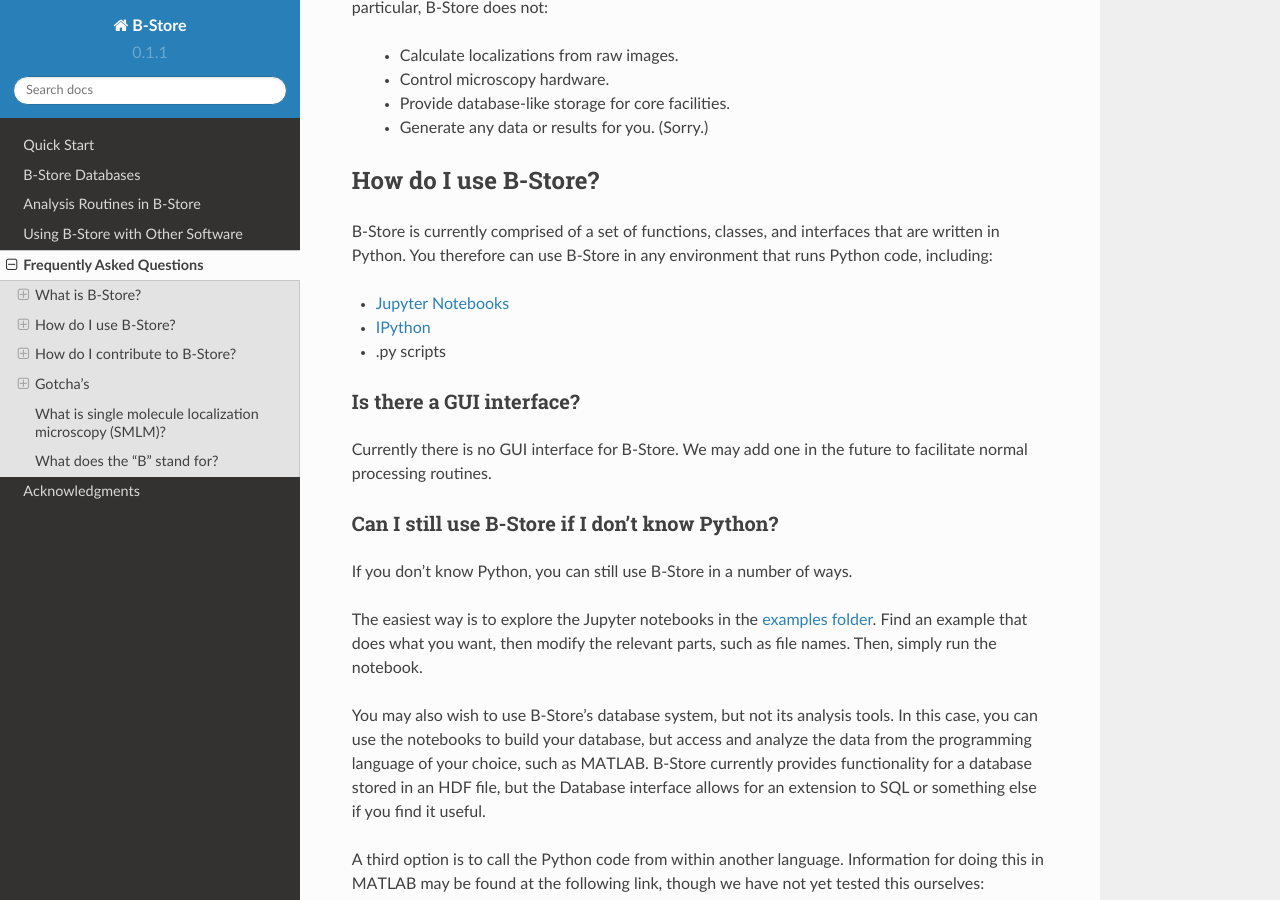
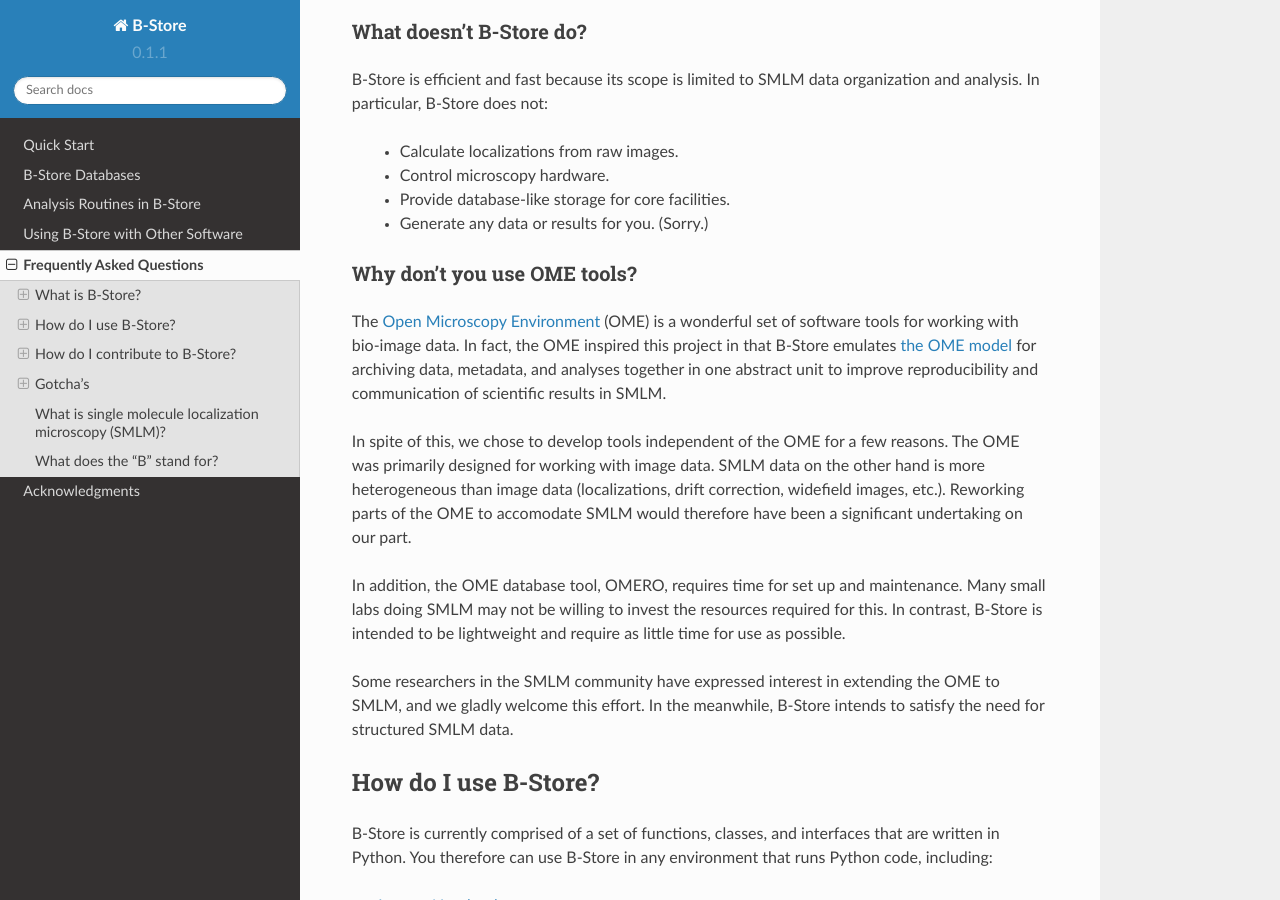
Before and after one commit to kmdouglass/bstore, a Sphinx documentation site: the page built from docs/faq.rst, in a window 1280 px wide and 900 px high, scrolled down 1894 px. Built offline with Sphinx 7.4.7 and the Read the Docs theme 2.0.0, drawn with Linux system fonts in a browser that asks for light colours; some of the changed text lies outside the part shown.

Commit message:
Updated the FAQ.

```diff
--- a/docs/faq.rst
+++ b/docs/faq.rst
@@ -79,6 +80,37 @@
     + Control microscopy hardware.
     + Provide database-like storage for core facilities.
     + Generate any data or results for you. (Sorry.)
+
+Why don't you use OME tools?
+----------------------------
+
+The `Open Microscopy Environment`_ (OME) is a wonderful set of
+software tools for working with bio-image data. In fact, the OME
+inspired this project in that B-Store emulates `the OME model`_ for
+archiving data, metadata, and analyses together in one abstract unit
+to improve reproducibility and communication of scientific results in
+SMLM.
+
+In spite of this, we chose to develop tools independent of the OME for
+a few reasons. The OME was primarily designed for working with image
+data. SMLM data on the other hand is more heterogeneous than image
+data (localizations, drift correction, widefield images,
+etc.). Reworking parts of the OME to accomodate SMLM would therefore
+have been a significant undertaking on our part.
+
+In addition, the OME database tool, OMERO, requires time for set up
+and maintenance. Many small labs doing SMLM may not be willing to
+invest the resources required for this. In contrast, B-Store is
+intended to be lightweight and require as little time for use as
+possible.
+
+Some researchers in the SMLM community have expressed interest in
+extending the OME to SMLM, and we gladly welcome this effort. In the
+meanwhile, B-Store intends to satisfy the need for structured SMLM
+data.
+
+.. _Open Microscopy Environment: https://www.openmicroscopy.org/site
+.. _the OME model: https://www.openmicroscopy.org/site/support/ome-model/ome-xml/#migrating-or-sharing-data-with-ome-xml
 
 How do I use B-Store?
 =====================
@@ -337,6 +369,33 @@
 .. _PyTables: http://www.pytables.org/
 .. _ConvertHeader: http://b-store.readthedocs.io/en/latest/bstore.html#bstore.processors.ConvertHeader
 
+Widefield images
+----------------
+
+Grayscale
++++++++++
+
+Widefield images are assumed to be grayscale. Unexpected behavior may
+result when attempting to place a color image into the database.
+
+OME-XML
++++++++
+
+When reading metadata to determine the ``element_size_um`` attribute
+of the HDF ``image_data``, the OME-XML metadata tags ``PhysicalSizeX``
+and ``PhysicalSizeY`` will only be used if the corresponding units are
+in microns. This means the ``PhysicalSizeXUnit`` and
+``PhysicalSizeYUnit`` must match the byte string ``\xc2\xb5m``, which
+is UTF-8 for the Greek letter "mu", followed by the roman letter "m".
+
+If Micro-Manager (MM) metadata with pixel size information is present,
+then the OME-XML data will be ignored in favor of the MM metadata.
+
+See the page on using B-Store in `other software packages`_ for more
+information.
+
+.. _other software packages: http://b-store.readthedocs.io/en/development/other_programs.html
+
 What is single molecule localization microscopy (SMLM)?
 =======================================================
 
```
Also changed, not shown: other parts of docs/faq.rst (+8 -7 lines).
